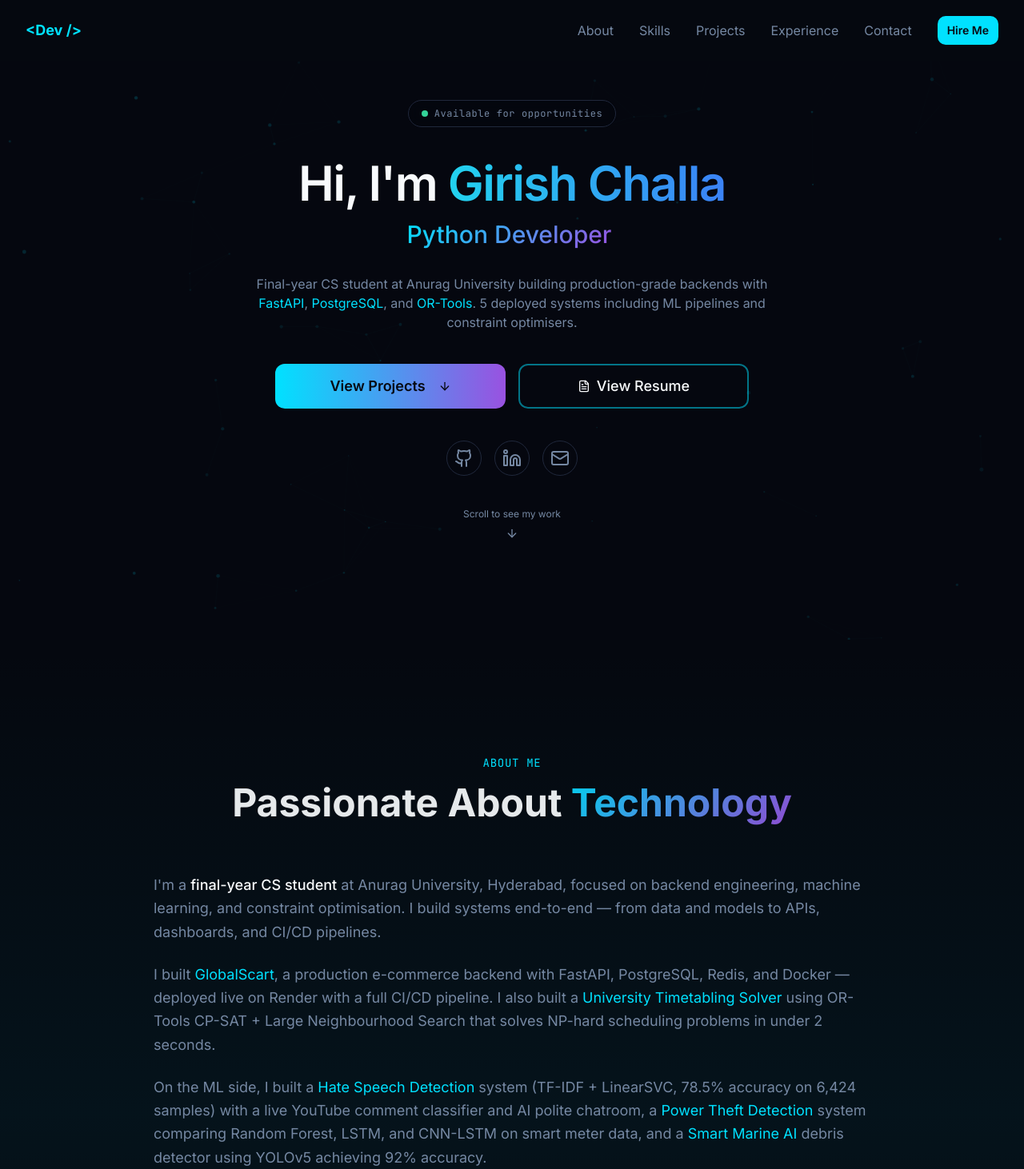
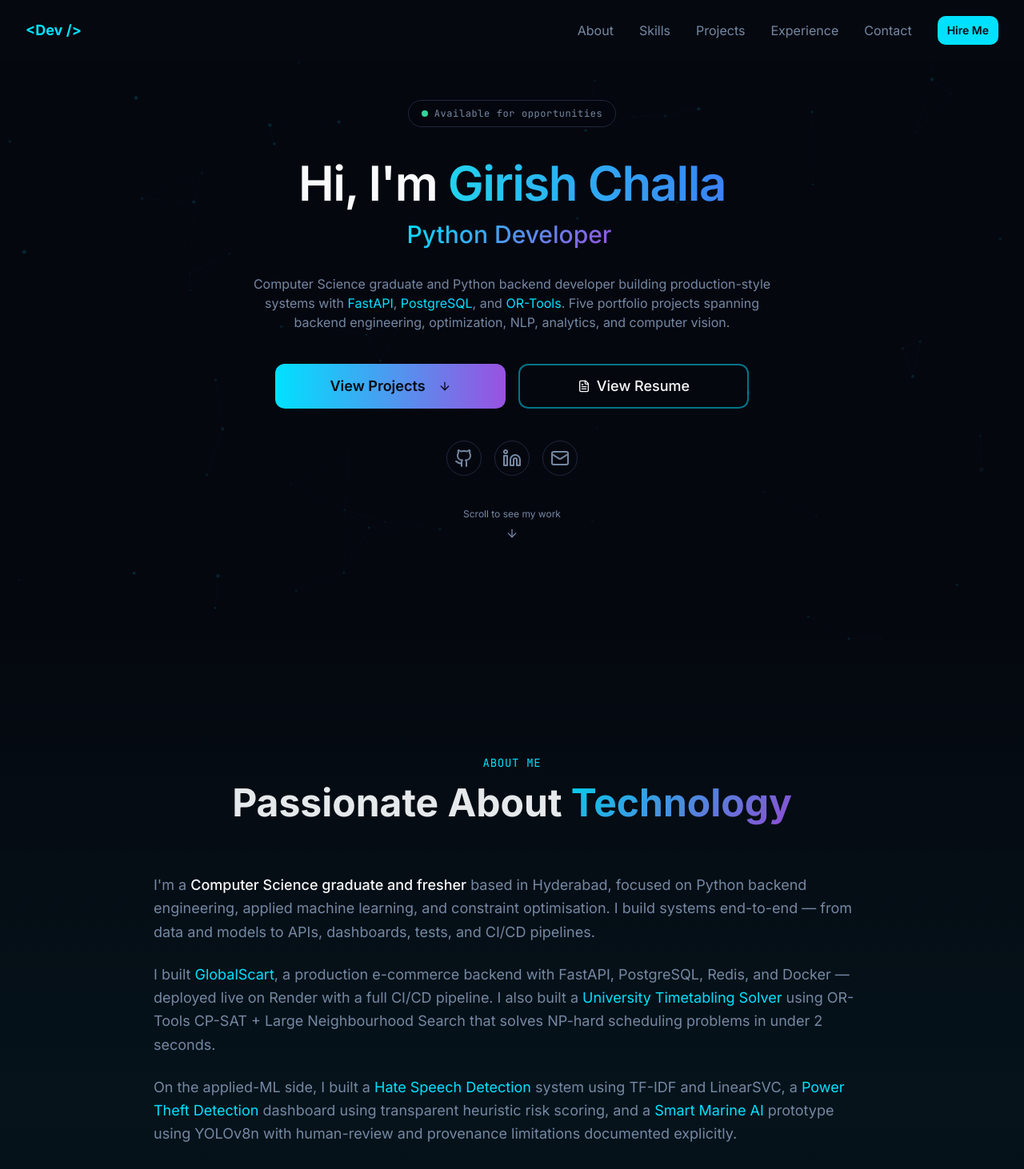
Before and after one commit to girishk03/portfolio, a React (Vite) app: page / in a window 1280 px wide. Shown: the top 1462 px of the page at 80% size. Built offline with nearby package versions, Linux system fonts and the light colour scheme; the HTML template or start-up script is replaced by a standard one.

Commit message:
docs: update graduate and fresher positioning

```diff
--- a/src/components/AboutSection.tsx
+++ b/src/components/AboutSection.tsx
@@ -23,13 +23,13 @@ export const AboutSection = () => {
         <div className="max-w-4xl mx-auto">
           <div className="space-y-6">
             <p className="text-lg text-muted-foreground leading-relaxed">
-              I'm a <span className="text-foreground font-medium">final-year CS student</span> at Anurag University, Hyderabad, focused on backend engineering, machine learning, and constraint optimisation. I build systems end-to-end — from data and models to APIs, dashboards, and CI/CD pipelines.
+              I'm a <span className="text-foreground font-medium">Computer Science graduate and fresher</span> based in Hyderabad, focused on Python backend engineering, applied machine learning, and constraint optimisation. I build systems end-to-end — from data and models to APIs, dashboards, tests, and CI/CD pipelines.
             </p>
             <p className="text-lg text-muted-foreground leading-relaxed">
               I built <span className="text-primary">GlobalScart</span>, a production e-commerce backend with FastAPI, PostgreSQL, Redis, and Docker — deployed live on Render with a full CI/CD pipeline. I also built a <span className="text-primary">University Timetabling Solver</span> using OR-Tools CP-SAT + Large Neighbourhood Search that solves NP-hard scheduling problems in under 2 seconds.
             </p>
             <p className="text-lg text-muted-foreground leading-relaxed">
-              On the ML side, I built a <span className="text-primary">Hate Speech Detection</span> system (TF-IDF + LinearSVC, 78.5% accuracy on 6,424 samples) with a live YouTube comment classifier and AI polite chatroom, a <span className="text-primary">Power Theft Detection</span> system comparing Random Forest, LSTM, and CNN-LSTM on smart meter data, and a <span className="text-primary">Smart Marine AI</span> debris detector using YOLOv5 achieving 92% accuracy.
+              On the applied-ML side, I built a <span className="text-primary">Hate Speech Detection</span> system using TF-IDF and LinearSVC, a <span className="text-primary">Power Theft Detection</span> dashboard using transparent heuristic risk scoring, and a <span className="text-primary">Smart Marine AI</span> prototype using YOLOv8n with human-review and provenance limitations documented explicitly.
             </p>
             <p className="text-lg text-muted-foreground leading-relaxed">
               Strong foundation in data structures, algorithms, computer networking, and system design. I prioritise evaluation, observability, and deployment-readiness — not just training models in notebooks.
--- a/src/components/ExperienceSection.tsx
+++ b/src/components/ExperienceSection.tsx
@@ -19,7 +19,7 @@ const experiences = [
     title: 'Self-Directed Projects & Learning',
     company: 'Independent',
     period: '2024 - Present',
-    description: 'Built 5 deployed production systems across backend engineering, NLP, computer vision, and constraint optimisation. Actively seeking Python Developer / Software Engineer roles.',
+    description: 'Built five production-style portfolio projects across backend engineering, NLP, computer vision, analytics, and constraint optimisation. Actively seeking entry-level Python Developer / Software Engineer roles.',
     highlights: ['Python', 'Machine Learning', 'FastAPI'],
   },
 ];
@@ -30,7 +30,7 @@ const education = [
     title: 'B.Tech in Computer Science & Engineering',
     company: 'Anurag University',
     period: '2023 - 2026',
-    description: 'Currently pursuing Bachelor of Technology in Computer Science and Engineering. CGPA: 7.1',
+    description: 'Completed Bachelor of Technology in Computer Science and Engineering. CGPA: 7.1',
     highlights: ['Data Structures', 'Algorithms', 'AI/ML'],
   },
   {
--- a/src/components/HeroSection.tsx
+++ b/src/components/HeroSection.tsx
@@ -39,10 +39,10 @@ export const HeroSection = () => {
           </div>
 
           <p className="mt-6 mx-auto max-w-2xl text-muted-foreground">
-            Final-year CS student at Anurag University building production-grade backends with{' '}
+            Computer Science graduate and Python backend developer building production-style systems with{' '}
             <span className="text-primary">FastAPI</span>,{' '}
             <span className="text-primary">PostgreSQL</span>, and{' '}
-            <span className="text-primary">OR-Tools</span>. 5 deployed systems including ML pipelines and constraint optimisers.
+            <span className="text-primary">OR-Tools</span>. Five portfolio projects spanning backend engineering, optimization, NLP, analytics, and computer vision.
           </p>
 
           <div className="mt-10 flex flex-col sm:flex-row items-center justify-center gap-4">
```
Also changed, not shown: 1 other file (tests, documents, lock files or other folders).
